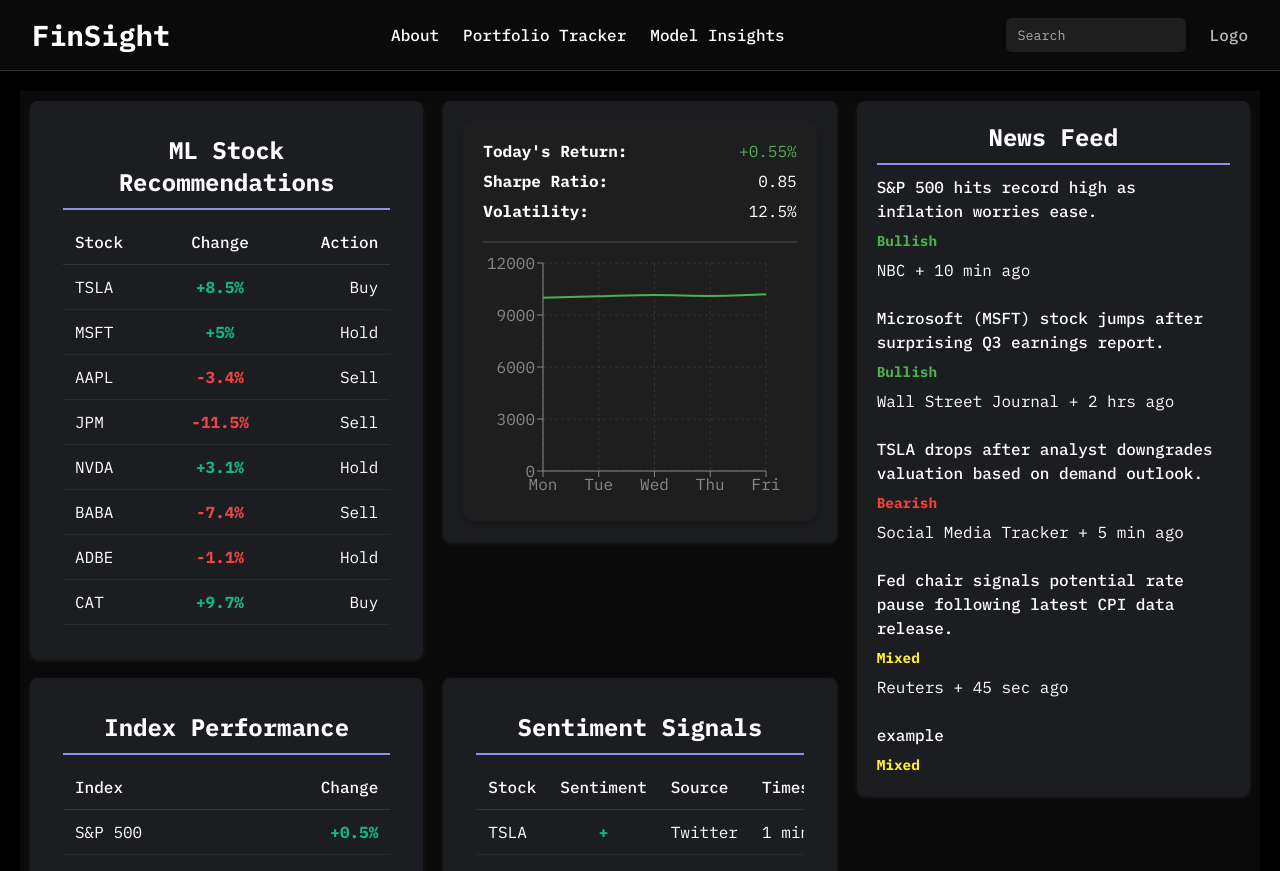
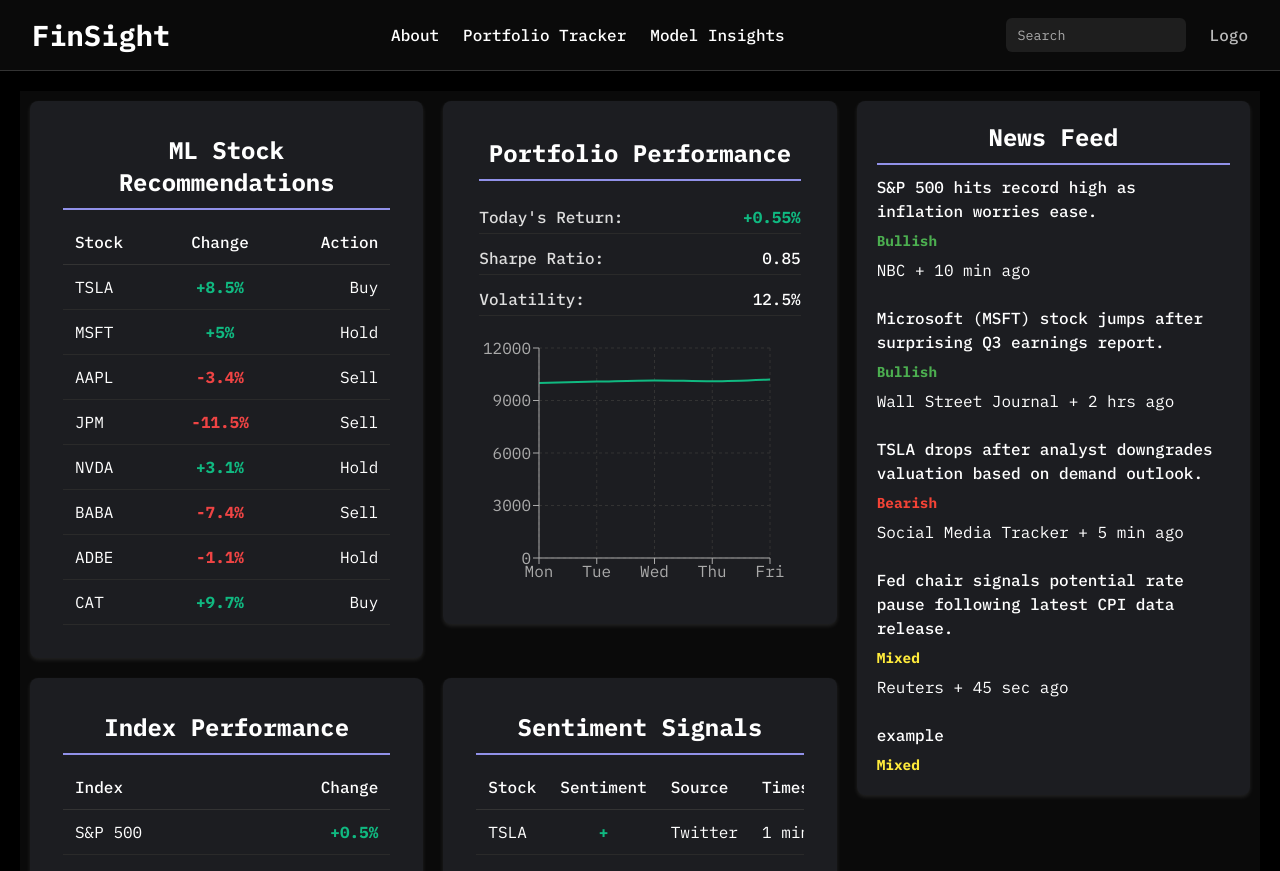
Before and after one commit to CS196Illinois/FA25-Group26, a Next.js app in the folder Project/finsight/: page / in a window 1280 px wide. Built offline with nearby package versions, Linux system fonts and the light colour scheme.

Commit message:
made the portfolio performance block look like the other blocks in terms of format/style

```diff
--- /dev/null
+++ b/Project/finsight/src/app/components/Blocks/PortfolioPerformance.css
@@ -0,0 +1,56 @@
+.portfolioContainer {
+  background-color: transparent;
+  border-radius: 8px;
+  padding: 16px;
+  border: none;
+  color: white;
+  display: flex;
+  flex-direction: column;
+  gap: 10px;
+}
+
+.title {
+  color: white;
+  font-size: 20px;
+  margin-bottom: 15px;
+  padding-bottom: 10px;
+  border-bottom: 2px solid #9191e9;
+}
+
+.metrics {
+  display: flex;
+  flex-direction: column;
+  gap: 8px;
+}
+
+.metricRow {
+  display: flex;
+  justify-content: space-between;
+  padding: 6px 0;
+  border-bottom: 1px solid #2a2a2a;
+}
+
+.metricLabel {
+  font-weight: 500;
+  color: #ddd;
+}
+
+.metricValue {
+  font-weight: 500;
+  color: #fff;
+}
+
+.positiveValue {
+  color: #10b981;
+  font-weight: bold;
+}
+
+.chartWrapper {
+  margin-top: 12px;
+  height: 250px;
+  min-height: 200px;
+}
+
+.chartWrapper .recharts-cartesian-grid line {
+  stroke: #333;
+}
--- a/Project/finsight/src/app/components/Blocks/PortfolioPerformance.js
+++ b/Project/finsight/src/app/components/Blocks/PortfolioPerformance.js
@@ -1,9 +1,16 @@
 "use client";
-
-import { LineChart, Line, XAxis, YAxis, Tooltip, CartesianGrid, ResponsiveContainer } from "recharts";
+import "./PortfolioPerformance.css";
+import {
+  LineChart,
+  Line,
+  XAxis,
+  YAxis,
+  Tooltip,
+  CartesianGrid,
+  ResponsiveContainer,
+} from "recharts";
 
 export default function PortfolioPerformance() {
-  // Fake portfolio performance data
   const data = [
     { date: "Mon", value: 10000 },
     { date: "Tue", value: 10080 },
@@ -13,62 +20,35 @@
   ];
 
   return (
-    <div
-      style={{
-        backgroundColor: "#1e1e1e",
-        color: "white",
-        padding: "20px",
-        borderRadius: "12px",
-        boxShadow: "0 4px 10px rgba(0,0,0,0.2)",
-        height: "400px",
-        display: "flex",
-        flexDirection: "column",
-        justifyContent: "space-between",
-      }}
-    >
-      {/* Top half: Portfolio metrics (3 rows, left/right aligned) */}
-      <div
-        style={{
-          display: "flex",
-          flexDirection: "column",
-          gap: "10px",
-          marginBottom: "10px",
-        }}
-      >
-        <div style={{ display: "flex", justifyContent: "space-between" }}>
-          <strong>Today's Return:</strong>
-          <span style={{ color: "#4caf50" }}>+0.55%</span>
+    <div className="portfolioContainer">
+      <h2 className="title">Portfolio Performance</h2>
+
+      <div className="metrics">
+        <div className="metricRow">
+          <span className="metricLabel">Today's Return:</span>
+          <span className="positiveValue">+0.55%</span>
         </div>
-
-        <div style={{ display: "flex", justifyContent: "space-between" }}>
-          <strong>Sharpe Ratio:</strong>
-          <span>0.85</span>
+        <div className="metricRow">
+          <span className="metricLabel">Sharpe Ratio:</span>
+          <span className="metricValue">0.85</span>
         </div>
-
-        <div style={{ display: "flex", justifyContent: "space-between" }}>
-          <strong>Volatility:</strong>
-          <span>12.5%</span>
+        <div className="metricRow">
+          <span className="metricLabel">Volatility:</span>
+          <span className="metricValue">12.5%</span>
         </div>
       </div>
 
-      {/* Optional divider */}
-      <hr style={{ border: "1px solid #333", margin: "10px 0" }} />
-
-      {/* Bottom half: Line Chart */}
-      <div style={{ flex: 1 }}>
+      <div className="chartWrapper">
         <ResponsiveContainer width="100%" height="100%">
-          <LineChart
-            data={data}
-            margin={{ top: 10, right: 30, left: 0, bottom: 0 }}
-          >
+          <LineChart data={data} margin={{ top: 10, right: 30, left: 0, bottom: 0 }}>
             <CartesianGrid strokeDasharray="3 3" stroke="#333" />
-            <XAxis dataKey="date" stroke="#888" />
-            <YAxis stroke="#888" />
+            <XAxis dataKey="date" stroke="#aaa" />
+            <YAxis stroke="#aaa" />
             <Tooltip />
             <Line
               type="monotone"
               dataKey="value"
-              stroke="#4caf50"
+              stroke="#10b981"
               strokeWidth={2}
               dot={false}
             />
```
Also changed, not shown: Project/finsight/src/app/components/Blocks/Portfolio.module.css (deleted).
